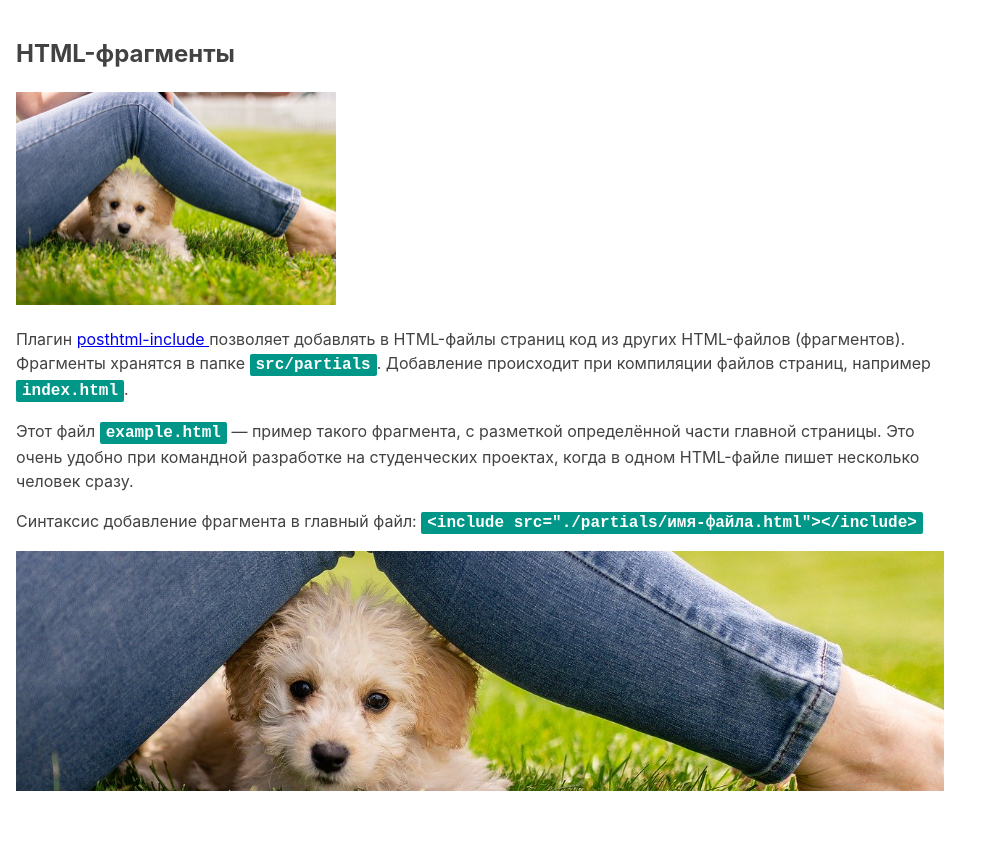
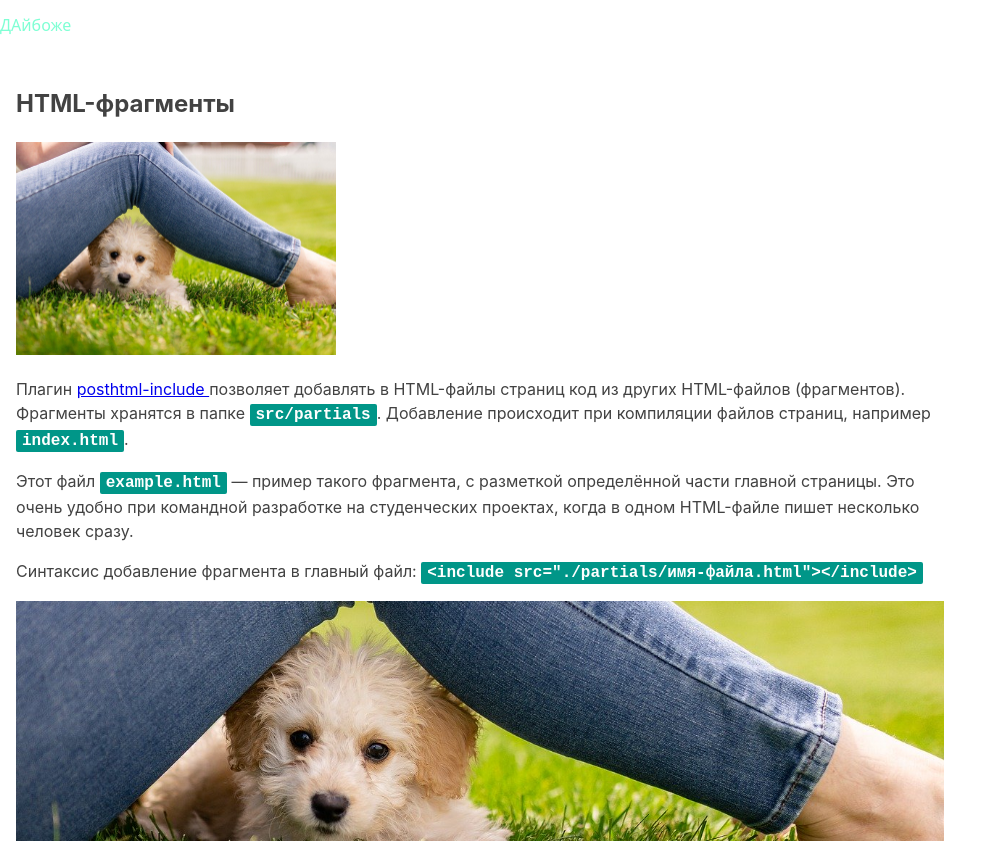
Before and after one commit to gnatuk2312/events.ua, a website built with Parcel: page src/index.html in a window 1280 px wide. Shown: the whole page, without its empty margins (0-1007 px from the left). Before the commit the page ends 807 px from the top, so only its background shows below. Built offline with nearby package versions, Linux system fonts and the light colour scheme.

Commit message:
перевірка на роботоздатність

```diff
--- a/src/index.html
+++ b/src/index.html
@@ -1,21 +1,22 @@
 <!DOCTYPE html>
 <html lang="ru">
+
 <head>
 	<meta charset="UTF-8" />
 	<meta name="viewport" content="width=device-width, initial-scale=1.0" />
 	<title>Заголовок страницы</title>
-    <link
-      rel="stylesheet"
-      href="https://cdnjs.cloudflare.com/ajax/libs/modern-normalize/1.0.0/modern-normalize.min.css"
+	<link rel="stylesheet" href="https://cdnjs.cloudflare.com/ajax/libs/modern-normalize/1.0.0/modern-normalize.min.css"
 		integrity="sha512-ISS7cAi1PEhQ8jnbJpJZMd29NlhNj4AWYyLOSp2CE/CsHxTCu+r+t0D2yoJudVrd0/8fTVPUVDzY5Tvli75u/g=="
-      crossorigin="anonymous"
-    />
+		crossorigin="anonymous" />
 </head>
+
 <body>
 	<!-- Так добавляются фрагменты в главные HTML-файлы страниц. -->
+	<include src="./partials/mainPage-header.html"></include>
 	<include src="./partials/example.html"></include>
 
 	<!-- Скрипт идёт последним в разметке. В нём уже подключен главный SASS-файл. -->
 	<script src="./index.js"></script>
 </body>
+
 </html>
--- /dev/null
+++ b/src/partials/mainPage-header.html
@@ -0,0 +1,3 @@
+<header>
+	<p>ДАйбоже</p>
+</header>
--- /dev/null
+++ b/src/sass/_mainPage-header.scss
@@ -0,0 +1,5 @@
+header {
+	p {
+		color: aquamarine;
+	}
+}
--- a/src/sass/main.scss
+++ b/src/sass/main.scss
@@ -4,4 +4,5 @@
  */
 
 // Стили для файла с примером HTML-фрагмента
-@import './example';
+@import "./example";
+@import "./mainPage-header";
```
Lines whose indentation alone changed are shown as unchanged.
